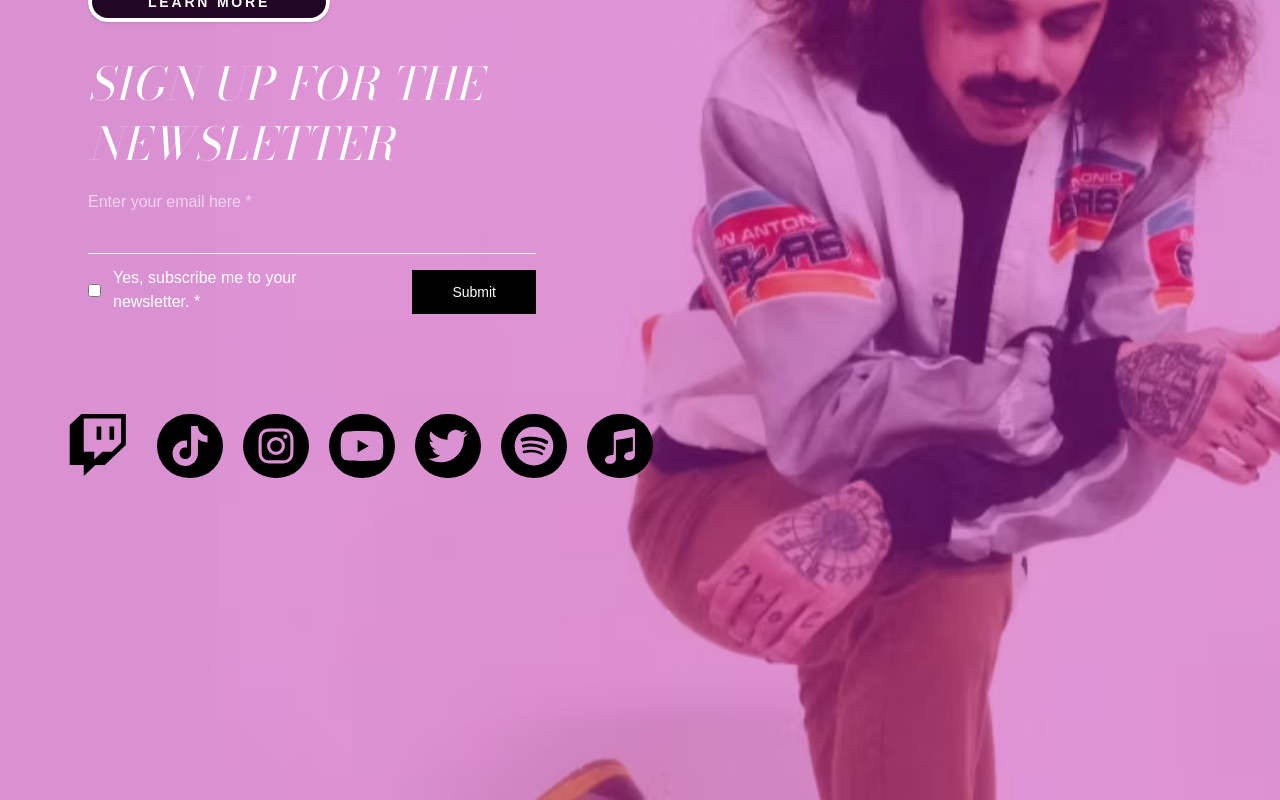
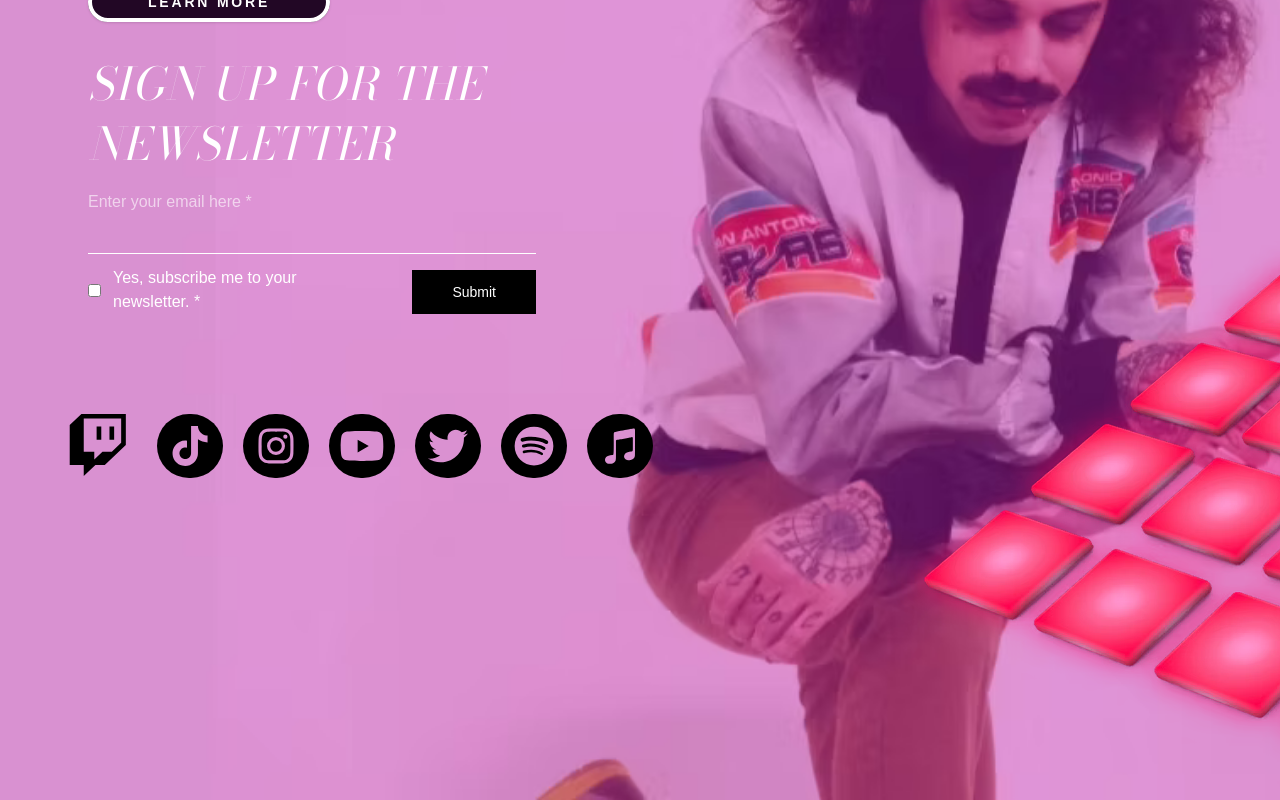
Before and after one commit to BitLionLLC/keeflercom, a Next.js app: page / in a window 1280 px wide. Shown: the part 3291-4091 px from the top of the page. Built offline with nearby package versions, Linux system fonts and the light colour scheme; what @heroui/react would draw is missing.

Commit message:
adds grid image

```diff
--- a/src/app/page.js
+++ b/src/app/page.js
@@ -106,7 +106,7 @@ function LiveStreamingSection() {
 
 function JoinSection({ email, setEmail }) {
   return (
-    <section id="join" className="relative">
+    <section id="join" className="relative overflow-hidden">
       <div className="relative h-[860px] md:h-[1002px] w-full">
         <Image src={join} alt="Join the community" fill className="w-full h-full object-cover object-center" />
         <div className="absolute inset-0" />
@@ -125,6 +125,7 @@ function JoinSection({ email, setEmail }) {
             </div>
           </div>
         </div>
+        <Image src={grid} alt="beat pad" className="absolute -right-[500px] bottom-0"/>
       </div>
     </section>
   );
```
